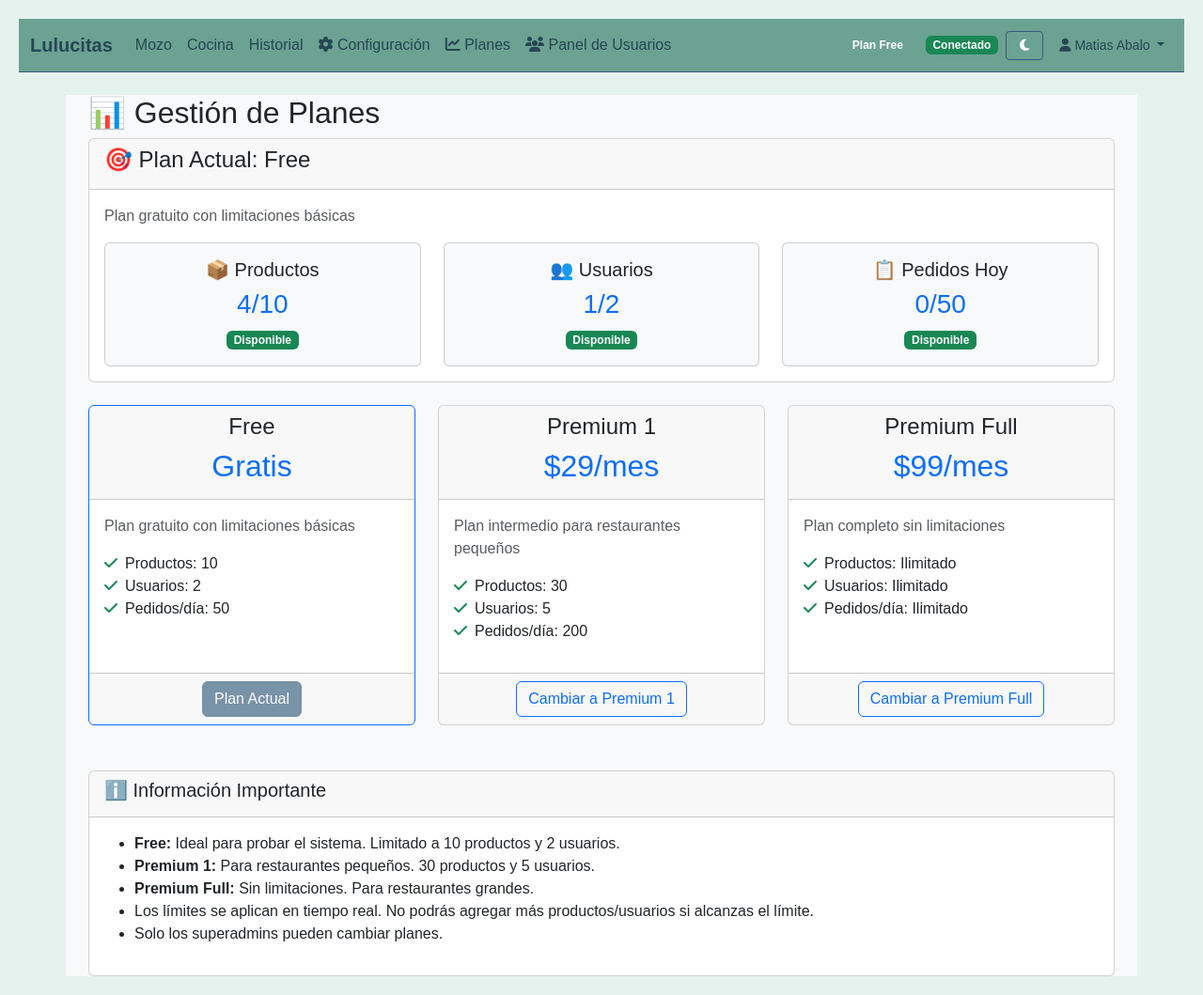
After one commit to Abalito04/App-resto, a Flask app: page /auth/planes in a window 1280 px wide. The commit adds this page. Shown: the whole page at 94% size. Run offline with Flask 3, Linux system fonts and the light colour scheme; a user stored in the database is signed in; data comes from the database, SQL or seed files in the repository; data that the repository does not hold is empty; some libraries are stand-ins or nearby versions.

Commit message:
implementando sistema de planes

```diff
--- a/app.py
+++ b/app.py
@@ -518,11 +518,30 @@ def historial():
 @app.route("/agregar_producto_index", methods=["POST"])
 @login_required
 def agregar_producto_index():
-    nombre = request.form["nombre"]
-    precio = float(request.form["precio"])
-    producto = Producto(nombre=nombre, precio=precio, restaurante_id=get_user_restaurante())
-    db.session.add(producto)
-    db.session.commit()
+    try:
+        # Verificar límites del plan
+        restaurante = current_user.restaurante
+        can_add, remaining = restaurante.can_add_product()
+
+        if not can_add:
+            flash(f'No puedes agregar más productos. Límite del plan alcanzado. Contacta al administrador para cambiar de plan.', 'error')
+            return redirect(url_for("index_redirect"))
+
+        nombre = request.form["nombre"]
+        precio = float(request.form["precio"])
+        producto = Producto(nombre=nombre, precio=precio, restaurante_id=get_user_restaurante())
+        db.session.add(producto)
+        db.session.commit()
+
+        if remaining is not None:
+            flash(f'Producto agregado exitosamente. Te quedan {remaining} productos disponibles.', 'success')
+        else:
+            flash('Producto agregado exitosamente', 'success')
+
+    except Exception as e:
+        db.session.rollback()
+        flash(f'Error agregando producto: {str(e)}', 'error')
+
     return redirect(url_for("index_redirect"))
 
 @app.route("/editar_producto_index/<int:producto_id>", methods=["POST"])
--- a/models.py
+++ b/models.py
@@ -46,6 +46,63 @@ class Restaurante(db.Model):
         super().__init__(**kwargs)
         if not self.api_key:
             self.api_key = secrets.token_urlsafe(32)
+
+    def get_plan_limits(self):
+        """Retorna los límites del plan actual"""
+        limits = {
+            'free': {
+                'productos': 10,
+                'usuarios': 2,
+                'pedidos_dia': 50,
+                'nombre': 'Free',
+                'descripcion': 'Plan gratuito con limitaciones básicas'
+            },
+            'premium1': {
+                'productos': 30,
+                'usuarios': 5,
+                'pedidos_dia': 200,
+                'nombre': 'Premium 1',
+                'descripcion': 'Plan intermedio para restaurantes pequeños'
+            },
+            'premium_full': {
+                'productos': -1,  # Sin límite
+                'usuarios': -1,   # Sin límite
+                'pedidos_dia': -1, # Sin límite
+                'nombre': 'Premium Full',
+                'descripcion': 'Plan completo sin limitaciones'
+            }
+        }
+        return limits.get(self.plan, limits['free'])
+
+    def can_add_product(self):
+        """Verifica si puede agregar más productos"""
+        limits = self.get_plan_limits()
+        if limits['productos'] == -1:
+            return True, None
+
+        current_count = Producto.query.filter_by(restaurante_id=self.id, activo=True).count()
+        return current_count < limits['productos'], limits['productos'] - current_count
+
+    def can_add_user(self):
+        """Verifica si puede agregar más usuarios"""
+        limits = self.get_plan_limits()
+        if limits['usuarios'] == -1:
+            return True, None
+
+        current_count = Usuario.query.filter_by(restaurante_id=self.id, activo=True).count()
+        return current_count < limits['usuarios'], limits['usuarios'] - current_count
+
+    def get_usage_stats(self):
+        """Retorna estadísticas de uso del restaurante"""
+        return {
+            'productos': Producto.query.filter_by(restaurante_id=self.id, activo=True).count(),
+            'usuarios': Usuario.query.filter_by(restaurante_id=self.id, activo=True).count(),
+            'pedidos_hoy': Pedido.query.filter_by(
+                restaurante_id=self.id
+            ).filter(
+                Pedido.fecha >= datetime.now().replace(hour=0, minute=0, second=0, microsecond=0)
+            ).count()
+        }
 
 class Producto(db.Model):
     id = db.Column(db.Integer, primary_key=True)
--- /dev/null
+++ b/templates/auth/planes.html
@@ -0,0 +1,122 @@
+{% extends "base.html" %}
+{% block content %}
+
+<div class="container mt-4">
+    <h2>📊 Gestión de Planes</h2>
+
+    {% with messages = get_flashed_messages(with_categories=True) %}
+        {% if messages %}
+            {% for category, message in messages %}
+                <div class="alert alert-{{ 'danger' if category == 'error' else 'success' }} alert-dismissible fade show">
+                    {{ message }}
+                    <button type="button" class="btn-close" data-bs-dismiss="alert"></button>
+                </div>
+            {% endfor %}
+        {% endif %}
+    {% endwith %}
+
+    <!-- Plan Actual -->
+    <div class="card mb-4">
+        <div class="card-header">
+            <h4>🎯 Plan Actual: {{ limits.nombre }}</h4>
+        </div>
+        <div class="card-body">
+            <p class="text-muted">{{ limits.descripcion }}</p>
+
+            <div class="row">
+                <div class="col-md-4">
+                    <div class="card bg-light">
+                        <div class="card-body text-center">
+                            <h5>📦 Productos</h5>
+                            <h3 class="text-primary">{{ usage.productos }}/{{ limits.productos if limits.productos != -1 else '∞' }}</h3>
+                            {% if limits.productos != -1 and usage.productos >= limits.productos %}
+                                <span class="badge bg-danger">Límite alcanzado</span>
+                            {% else %}
+                                <span class="badge bg-success">Disponible</span>
+                            {% endif %}
+                        </div>
+                    </div>
+                </div>
+                <div class="col-md-4">
+                    <div class="card bg-light">
+                        <div class="card-body text-center">
+                            <h5>👥 Usuarios</h5>
+                            <h3 class="text-primary">{{ usage.usuarios }}/{{ limits.usuarios if limits.usuarios != -1 else '∞' }}</h3>
+                            {% if limits.usuarios != -1 and usage.usuarios >= limits.usuarios %}
+                                <span class="badge bg-danger">Límite alcanzado</span>
+                            {% else %}
+                                <span class="badge bg-success">Disponible</span>
+                            {% endif %}
+                        </div>
+                    </div>
+                </div>
+                <div class="col-md-4">
+                    <div class="card bg-light">
+                        <div class="card-body text-center">
+                            <h5>📋 Pedidos Hoy</h5>
+                            <h3 class="text-primary">{{ usage.pedidos_hoy }}/{{ limits.pedidos_dia if limits.pedidos_dia != -1 else '∞' }}</h3>
+                            {% if limits.pedidos_dia != -1 and usage.pedidos_hoy >= limits.pedidos_dia %}
+                                <span class="badge bg-danger">Límite alcanzado</span>
+                            {% else %}
+                                <span class="badge bg-success">Disponible</span>
+                            {% endif %}
+                        </div>
+                    </div>
+                </div>
+            </div>
+        </div>
+    </div>
+
+    <!-- Planes Disponibles -->
+    <div class="row">
+        {% for plan_id, plan in all_plans.items() %}
+        <div class="col-md-4 mb-4">
+            <div class="card h-100 {% if restaurante.plan == plan_id %}border-primary{% endif %}">
+                <div class="card-header text-center">
+                    <h4>{{ plan.nombre }}</h4>
+                    <h2 class="text-primary">{{ plan.precio }}</h2>
+                </div>
+                <div class="card-body">
+                    <p class="text-muted">{{ plan.descripcion }}</p>
+                    <ul class="list-unstyled">
+                        <li><i class="fas fa-check text-success me-2"></i>Productos: {{ plan.productos }}</li>
+                        <li><i class="fas fa-check text-success me-2"></i>Usuarios: {{ plan.usuarios }}</li>
+                        <li><i class="fas fa-check text-success me-2"></i>Pedidos/día: {{ plan.pedidos_dia }}</li>
+                    </ul>
+                </div>
+                <div class="card-footer text-center">
+                    {% if restaurante.plan == plan_id %}
+                        <button class="btn btn-primary" disabled>Plan Actual</button>
+                    {% elif current_user.es_superadmin %}
+                        <a href="{{ url_for('auth.cambiar_plan', plan=plan_id) }}"
+                           class="btn btn-outline-primary"
+                           onclick="return confirm('¿Estás seguro de cambiar al plan {{ plan.nombre }}?')">
+                            Cambiar a {{ plan.nombre }}
+                        </a>
+                    {% else %}
+                        <button class="btn btn-secondary" disabled>Contactar Admin</button>
+                    {% endif %}
+                </div>
+            </div>
+        </div>
+        {% endfor %}
+    </div>
+
+    <!-- Información Adicional -->
+    <div class="card mt-4">
+        <div class="card-header">
+            <h5>ℹ️ Información Importante</h5>
+        </div>
+        <div class="card-body">
+            <ul>
+                <li><strong>Free:</strong> Ideal para probar el sistema. Limitado a 10 productos y 2 usuarios.</li>
+                <li><strong>Premium 1:</strong> Para restaurantes pequeños. 30 productos y 5 usuarios.</li>
+                <li><strong>Premium Full:</strong> Sin limitaciones. Para restaurantes grandes.</li>
+                <li>Los límites se aplican en tiempo real. No podrás agregar más productos/usuarios si alcanzas el límite.</li>
+                <li>Solo los superadmins pueden cambiar planes.</li>
+            </ul>
+        </div>
+    </div>
+</div>
+
+{% endblock %}
--- a/templates/base.html
+++ b/templates/base.html
@@ -117,6 +117,11 @@
         <li class="nav-item">
           <a class="nav-link" href="{{ url_for('auth.configuracion') }}">
             <i class="fas fa-cog"></i> Configuración
+          </a>
+        </li>
+        <li class="nav-item">
+          <a class="nav-link" href="{{ url_for('auth.planes') }}">
+            <i class="fas fa-chart-line"></i> Planes
           </a>
         </li>
         {% if current_user.es_superadmin %}
```
Also changed, not shown: auth.py (+82 -0 lines), templates/auth/configuracion.html (+19 -0 lines).
